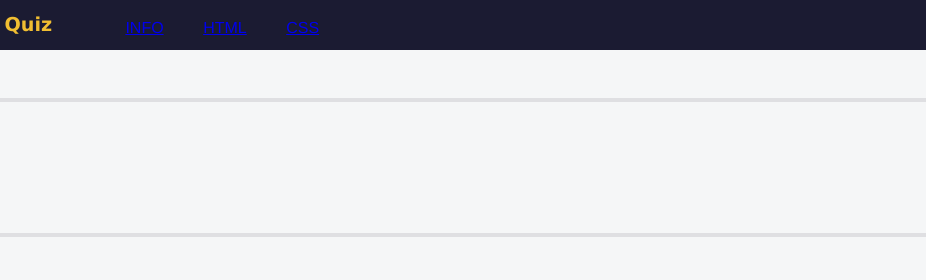
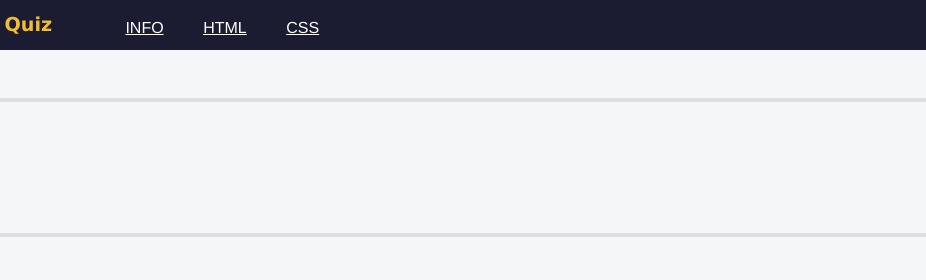
Before and after one commit to Lucas-Erkana/Accessibility, a website: page index.html in a window 1280 px wide. Shown: the top 280 px of the page, 354-1280 px from the left. Drawn offline with Linux system fonts and the light colour scheme.

Commit message:
Step 46
Step 46
On the topic of visual accessibility, contrast between elements is a key factor. For example, the contrast between the text and the background of a heading should be at least 4.5:1.

Change the font color of all the anchor elements within the list elements to something with a contrast ratio of at least 7:1.

```diff
--- a/styles.css
+++ b/styles.css
@@ -42,6 +42,10 @@ nav > ul > li {
   display: block;
 }
 
+li > a {
+  color: #fff; /* Update with your desired color */
+}
+
 h1,
 h2 {
   font-family: Verdana, Tahoma, Arial, sans-serif;
```
